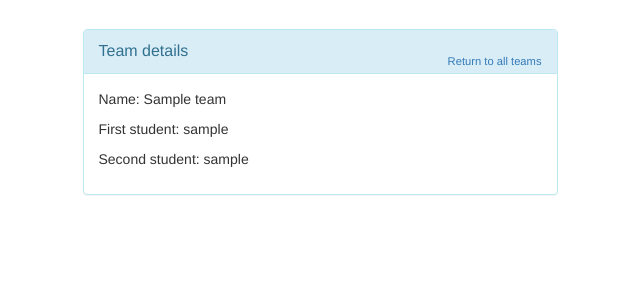
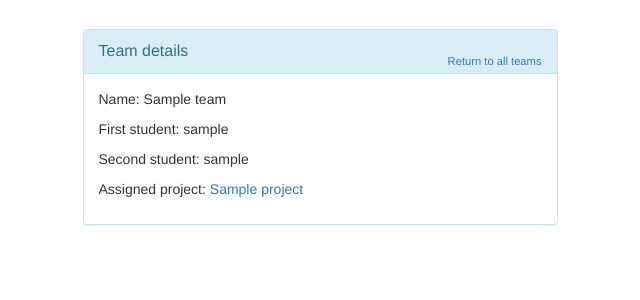
Before and after one commit to Darxis69/ProjectManager, a Django app: page /teams/details/?id=1 in a window 1280 px wide. Shown: the part 51-351 px from the top of the page, without its empty margins (320-960 px from the left). Run offline with Django 3.2, Linux system fonts and the light colour scheme; a user stored in the database is signed in; tables that the repository leaves empty hold one stand-in row (values such as "Sample post"); some libraries are stand-ins or nearby versions.

Commit message:
Show assigned project in team details view

```diff
--- a/ProjectManagerApp/templates/team/details.html
+++ b/ProjectManagerApp/templates/team/details.html
@@ -11,6 +11,8 @@
                 <p>Name: {{ team.name }}</p>
                 <p>First student: {{ team.first_teammate }}</p>
                 <p>Second student: {{ team.second_teammate }}</p>
+                <p>Assigned project: {% if team.project %}<a href="{% url "project_details_url" %}?id={{ team.project.id }}">{{ team.project.name }}</a>{% else %}None{% endif %}</p>
+
             </div>
         </div>
     </div>
```
